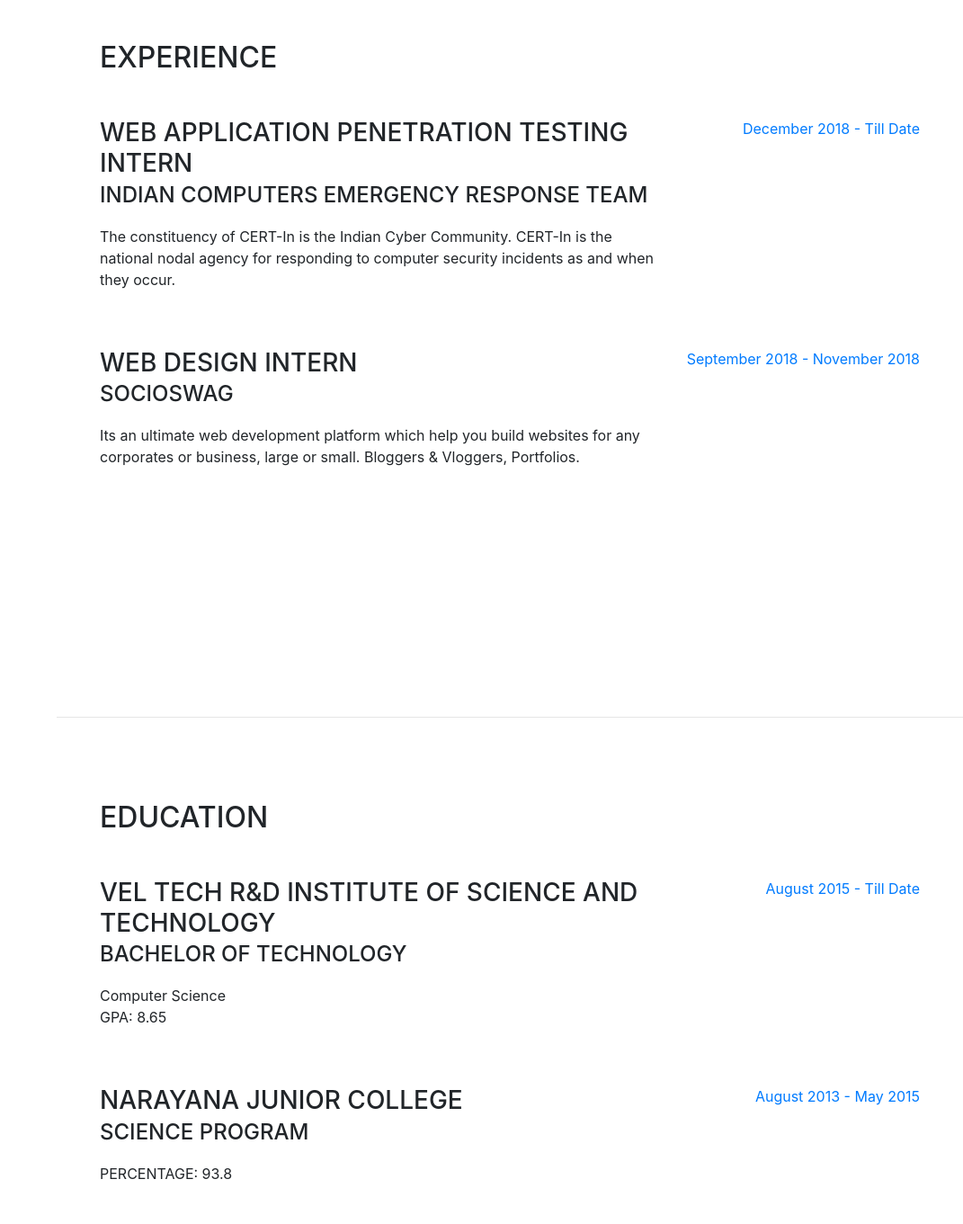
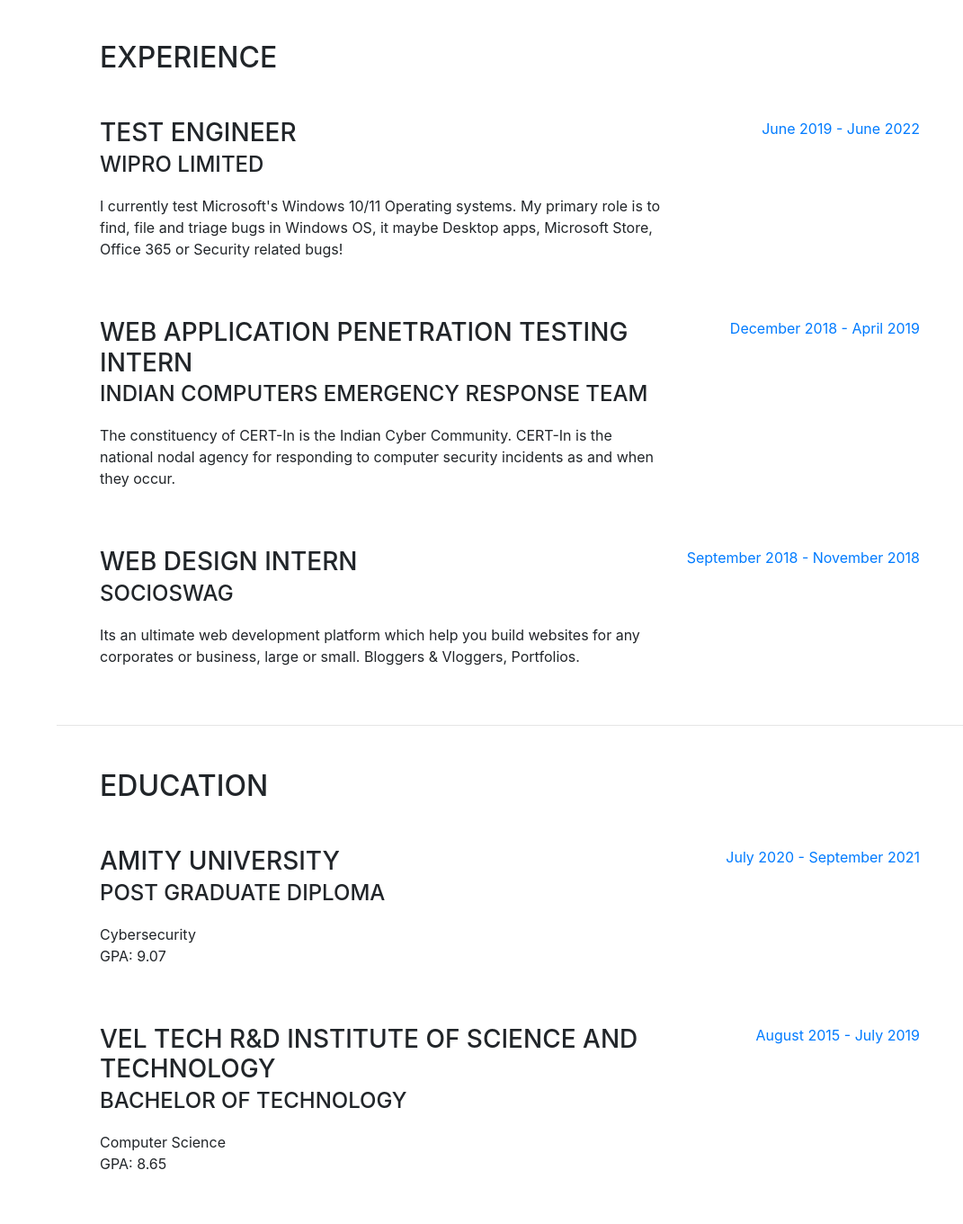
Before and after one commit to Rusheelraj/rusheelraj.github.io, a website with bundled scripts: page index.html in a window 1280 px wide. Shown: the part 804-2165 px from the top of the page at 90% size, without its empty margins (209-1280 px from the left). Built offline with nearby package versions, Linux system fonts and the light colour scheme; a web font is replaced by a local one.

Commit message:
Update index.html
Updated Work experience and Education

```diff
--- a/index.html
+++ b/index.html
@@ -93,6 +93,18 @@
       <div class="w-100">
         <h2 class="mb-5">Experience</h2>
 
+        <!--- Changes in Experience --->
+
+        <div class="resume-item d-flex flex-column flex-md-row justify-content-between mb-5">
+          <div class="resume-content">
+            <h3 class="mb-0">Test Engineer</h3>
+            <div class="subheading mb-3">Wipro Limited</div>
+            <p> I currently test Microsoft's Windows 10/11 Operating systems. My primary role is to find, file and triage bugs in Windows OS, it maybe Desktop apps, Microsoft Store, Office 365 or Security related bugs!    </p>
+          </div>
+          <div class="resume-date text-md-right">
+            <span class="text-primary">June 2019 - June 2022 </span>
+          </div>
+        </div>
 
 
         <div class="resume-item d-flex flex-column flex-md-row justify-content-between mb-5">
@@ -102,7 +114,7 @@
             <p> The constituency of CERT-In is the Indian Cyber Community. CERT-In is the national nodal agency for responding to computer security incidents as and when they occur.</p>
           </div>
           <div class="resume-date text-md-right">
-            <span class="text-primary">December 2018 - Till Date </span>
+            <span class="text-primary">December 2018 - April 2019 </span>
           </div>
         </div>
 
@@ -127,6 +139,21 @@
       <div class="w-100">
         <h2 class="mb-5">Education</h2>
 
+        <!--- Changes in education --->
+        <div class="resume-item d-flex flex-column flex-md-row justify-content-between mb-5">
+          <div class="resume-content">
+            <h3 class="mb-0">Amity University </h3>
+            <div class="subheading mb-3">Post Graduate Diploma</div>
+            <div>Cybersecurity</div>
+            <p>GPA: 9.07</p>
+          </div>
+          <div class="resume-date text-md-right">
+            <span class="text-primary">July 2020 - September 2021 </span>
+          </div>
+        </div>
+
+        <!--- Changes in education --->
+
         <div class="resume-item d-flex flex-column flex-md-row justify-content-between mb-5">
           <div class="resume-content">
             <h3 class="mb-0">Vel Tech R&D Institute of Science and Technology </h3>
@@ -135,7 +162,7 @@
             <p>GPA: 8.65</p>
           </div>
           <div class="resume-date text-md-right">
-            <span class="text-primary">August 2015 - Till Date </span>
+            <span class="text-primary">August 2015 - July 2019 </span>
           </div>
         </div>
 
```
